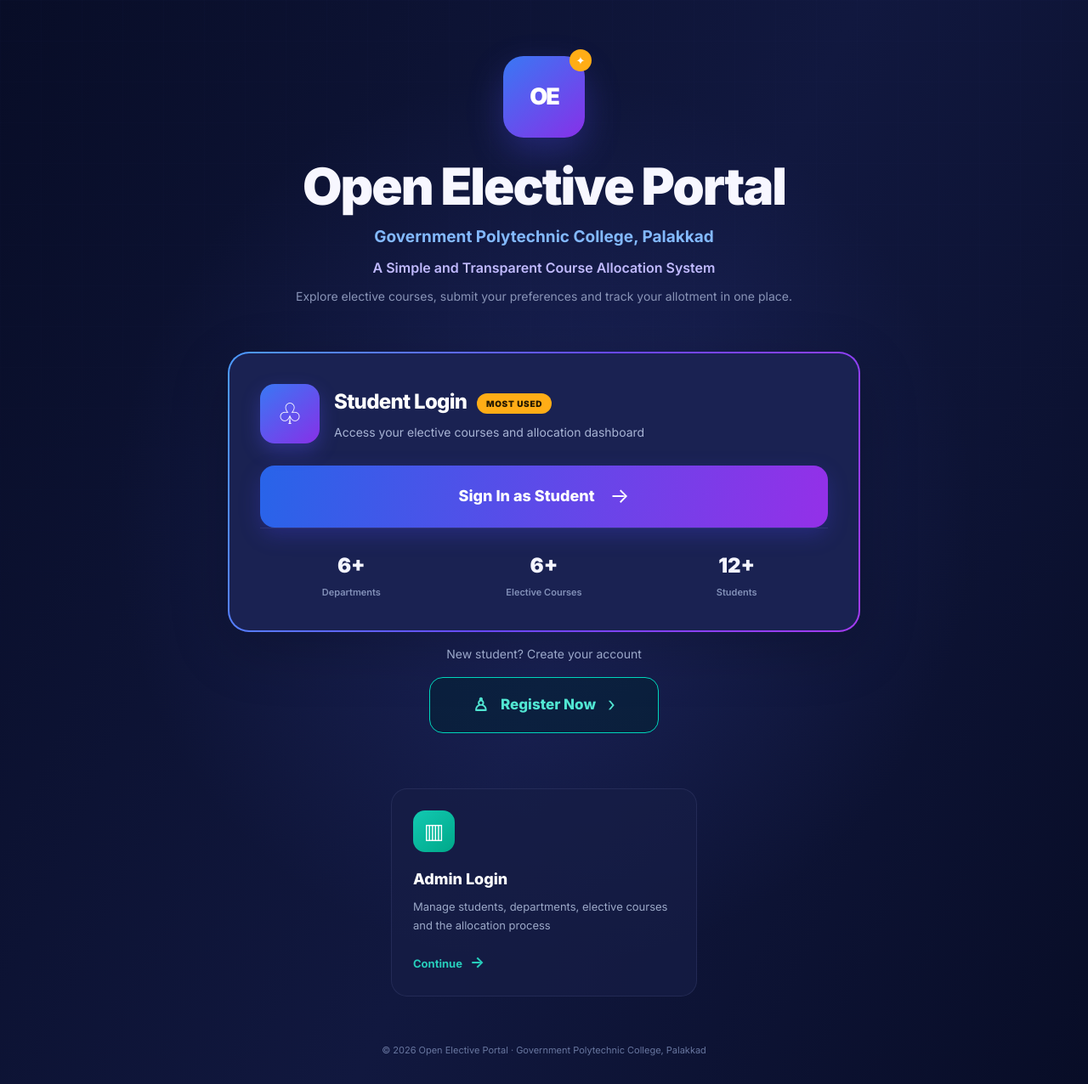
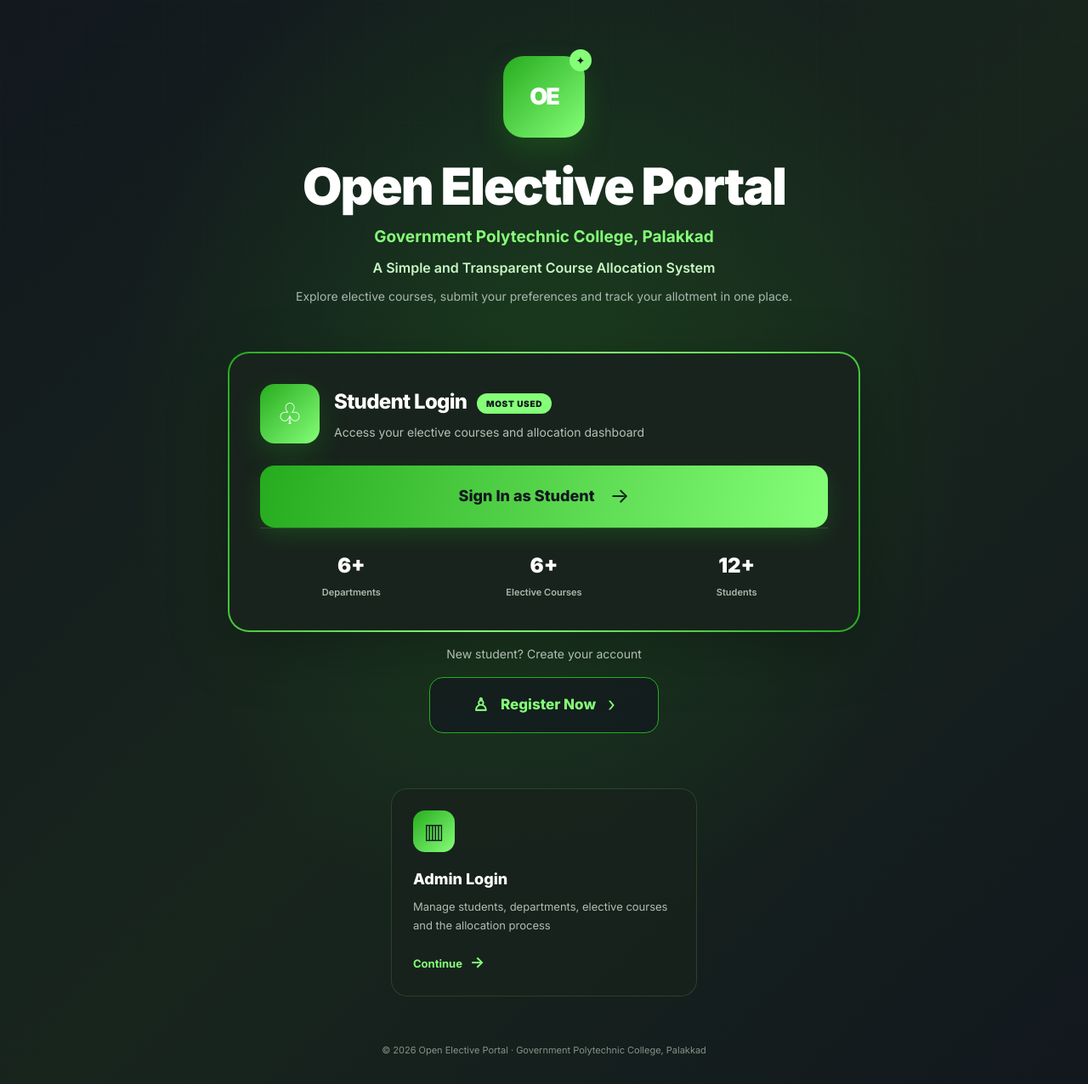
Before and after one commit to NITHIN9526/open-elective-allocator, a Node server app: page /login in a window 1280 px wide. Shown: the whole page at 85% size. Run offline with Node 20, Linux system fonts and the light colour scheme.

Commit message:
Apply charcoal and green landing page color palette

```diff
--- a/public/styles.css
+++ b/public/styles.css
@@ -688,3 +688,32 @@ body:has(.oe-landing) .container { max-width:none;padding:0;margin:0; }
 /* Keep the single Admin Login card centered below registration */
 .oe-admin-grid.oe-single-admin { grid-template-columns:minmax(0,360px); justify-content:center; }
 .oe-admin-grid.oe-single-admin .oe-admin-card { width:100%; }
+
+
+/* User palette: White #ffffff, Bunker #12181e, Forest Green #27ac1f, Screamin' Green #85fe78 */
+body:has(.oe-landing) { background:#12181e;color:#ffffff; }
+.oe-landing { color:#fff;background:radial-gradient(ellipse at 50% 38%,rgba(39,172,31,.20),transparent 55%),linear-gradient(135deg,#12181e 0%,#18251d 52%,#12181e 100%); }
+.oe-landing::before { opacity:.10;background-image:linear-gradient(rgba(133,254,120,.12) 1px,transparent 1px),linear-gradient(90deg,rgba(133,254,120,.12) 1px,transparent 1px); }
+.oe-logo,.oe-role-icon { background:linear-gradient(135deg,#27ac1f 0%,#85fe78 100%);box-shadow:0 12px 32px rgba(39,172,31,.24); }
+.oe-logo i { background:#85fe78;color:#12181e; }
+.oe-intro h1 { color:#fff; }
+.oe-intro h2 { color:#85fe78; }
+.oe-tagline { color:#c9f7c4; }
+.oe-description { color:#aab6ae; }
+.oe-student-panel { background:linear-gradient(#18231d,#18231d) padding-box,linear-gradient(115deg,#27ac1f,#85fe78,#27ac1f) border-box;box-shadow:0 20px 70px rgba(0,0,0,.25); }
+.oe-panel-heading p { color:#b4c2b5; }
+.oe-most-used { background:#85fe78;color:#12181e; }
+.oe-student-button { color:#12181e;background:linear-gradient(100deg,#27ac1f,#85fe78);box-shadow:0 9px 25px rgba(39,172,31,.22); }
+.oe-student-button:hover { color:#12181e;filter:brightness(1.05); }
+.oe-stats { border-top-color:rgba(133,254,120,.16); }
+.oe-stats strong { color:#fff; }.oe-stats small { color:#a9b9aa; }
+.oe-register p { color:#b2beb4; }
+.oe-register a { border-color:#27ac1f;color:#85fe78;background:rgba(18,24,30,.7); }
+.oe-register a:hover { color:#12181e;background:#85fe78; }
+.oe-admin-card { border-color:rgba(133,254,120,.15);background:rgba(24,35,29,.88);color:#fff; }
+.oe-admin-card:hover { color:#fff;border-color:#27ac1f;background:rgba(31,52,33,.96); }
+.oe-admin-icon,.super-card .oe-admin-icon { background:linear-gradient(135deg,#27ac1f,#85fe78);color:#12181e; }
+.oe-admin-card h2 { color:#fff; }.oe-admin-card p { color:#b0bdb2; }
+.oe-admin-card strong,.super-card strong { color:#85fe78; }
+.oe-footer { color:#829486; }
+@media(max-width:650px) { .oe-student-panel { padding-bottom:26px; } }
```
